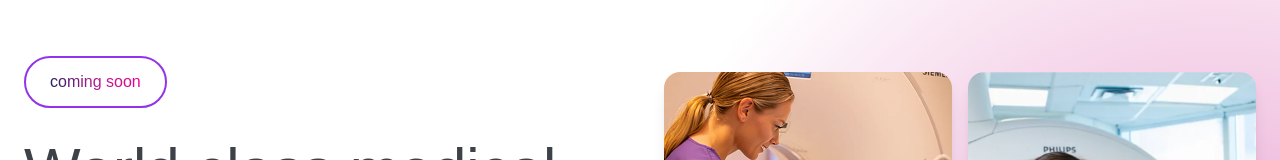
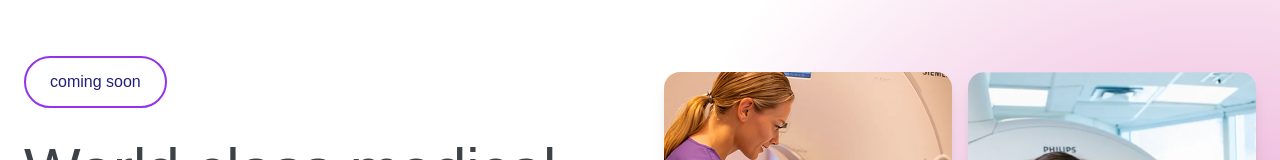
Before and after one commit to hasanaxis/stellar-web-launchpad-site, a React (Vite) app: page / in a window 1280 px wide. Shown: the part 160-320 px from the top of the page. Built offline with nearby package versions, Linux system fonts and the light colour scheme; a web font is replaced by a local one.

Commit message:
Fix: Change color of "coming soon" badge
Changed the color of the "coming soon" badge text to #232176 in `src/components/HeroSection.tsx`.

```diff
--- a/src/components/HeroSection.tsx
+++ b/src/components/HeroSection.tsx
@@ -20,7 +20,7 @@ const HeroSection = () => {
           <div className="space-y-2 animate-fade-in mt-[50px] lg:mt-0">
             {/* Coming soon badge */}
             <div className="inline-flex items-center px-3 py-2 sm:px-6 sm:py-3 rounded-full border-2 border-purple-600 bg-white/80 backdrop-blur-sm mb-6">
-              <span className="bg-gradient-to-r from-[#262262] via-[#B41E8E] to-[#EC008C] bg-clip-text text-transparent font-medium text-sm sm:text-base">coming soon</span>
+              <span className="font-medium text-sm sm:text-base" style={{ color: '#232176' }}>coming soon</span>
             </div>
 
             {/* Main heading */}
```
